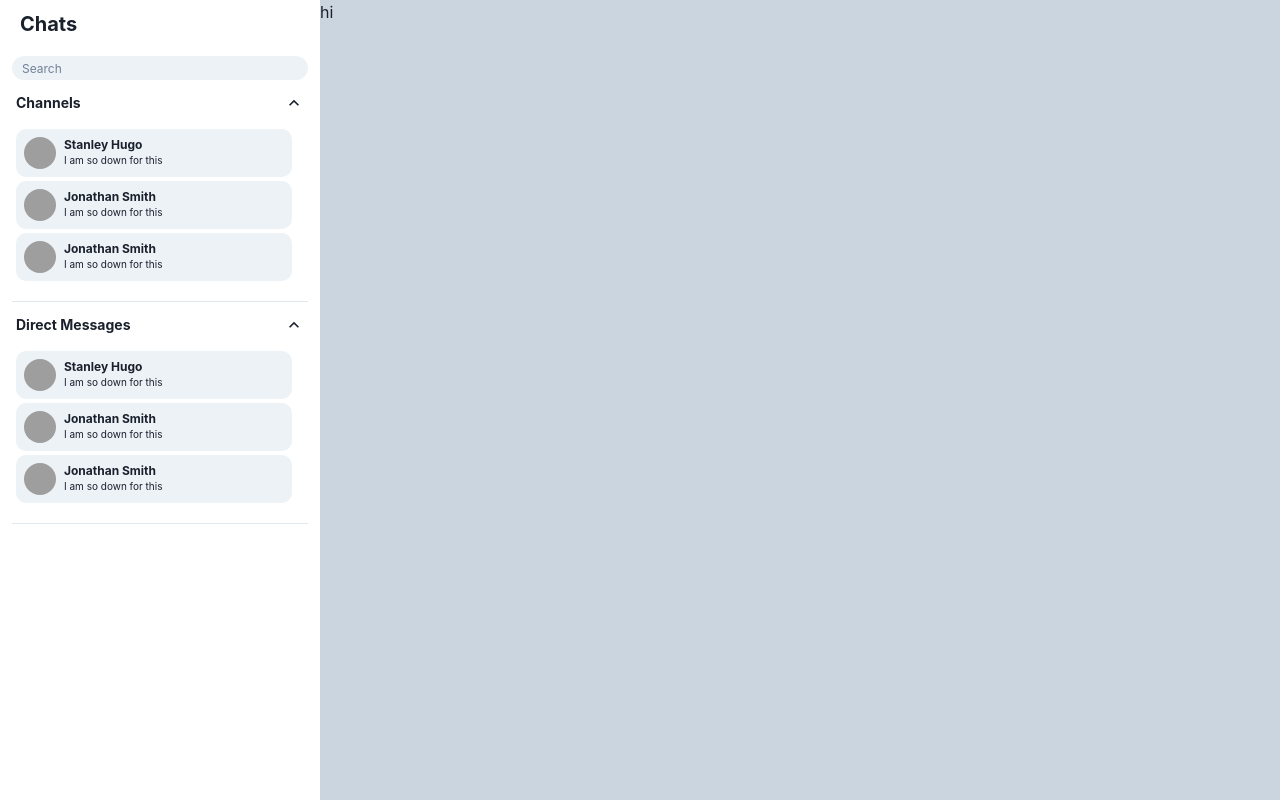
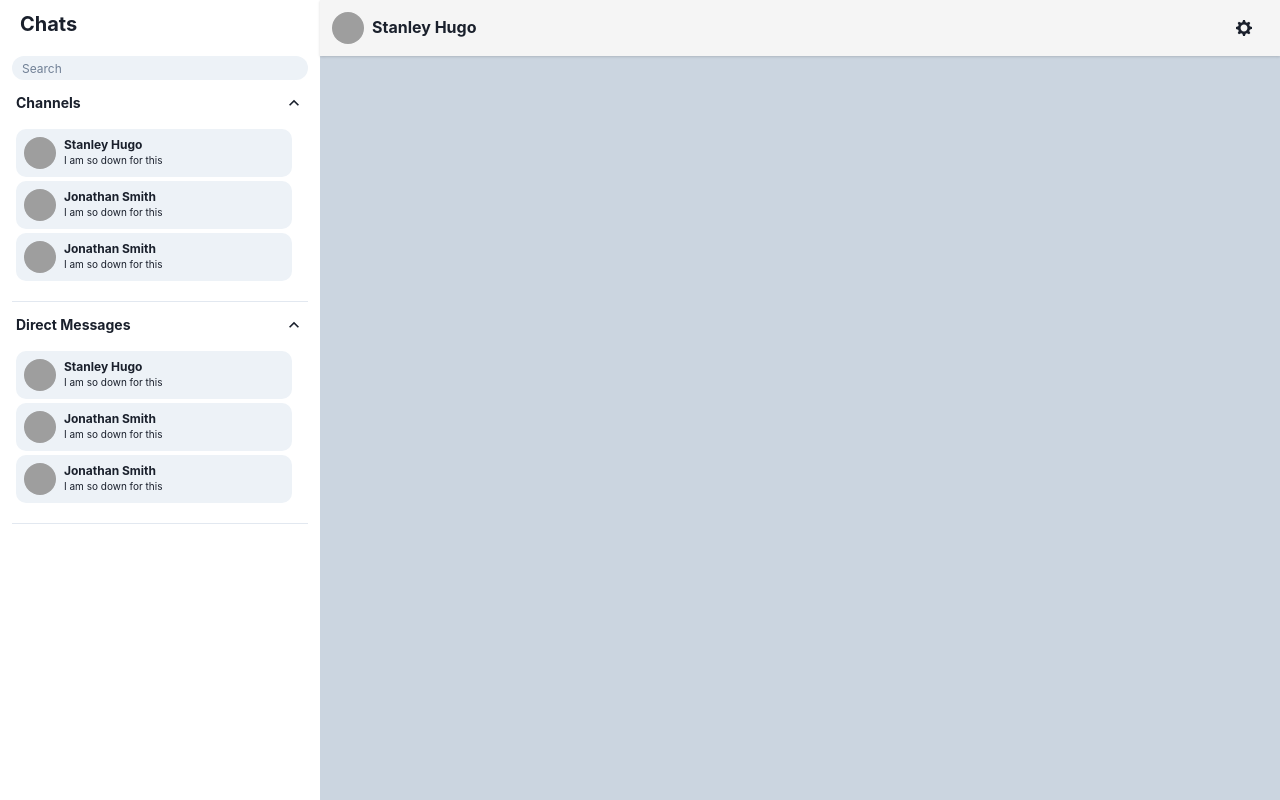
Before and after one commit to hugostanley/slack-app, a React (Create React App) app: page /client in a window 1280 px wide. Built offline with nearby package versions, Linux system fonts and the light colour scheme; grey boxes are pictures that could not be loaded.

Commit message:
Create top bar for chat box

```diff
--- /dev/null
+++ b/src/components/Client/ChatBox.jsx
@@ -0,0 +1,25 @@
+import React from "react";
+import { Box, Center, GridItem, Avatar, Flex, Heading } from "@chakra-ui/react";
+import { SettingsIcon } from "@chakra-ui/icons";
+const ChatBox = () => {
+	return (
+		<>
+			<GridItem bg={"gray.300"} area={"main"}>
+				<Flex alignItems={'center'} gap={2} w={"100%"} p={3} boxShadow={"base"} bg="whitesmoke">
+					<Avatar
+						size={"sm"}
+						name="Dan Abrahmov"
+						src="https://bit.ly/dan-abramov"
+					/>
+
+					<Flex alignItems='center' flex={2}>
+						<Heading fontSize={'md'}> Stanley Hugo </Heading>
+					</Flex>
+					<SettingsIcon mr={4}/>
+				</Flex>
+			</GridItem>
+		</>
+	);
+};
+
+export default ChatBox;
--- a/src/pages/Client.jsx
+++ b/src/pages/Client.jsx
@@ -1,12 +1,7 @@
 import React from "react";
-import {
-	Grid,
-	GridItem,
-	Heading,
-	Input,
-} from "@chakra-ui/react";
-import ChatsDropdown from "../components/Client/ChatsDropdown";
-import SideBar from '../components/Client/SideBar'
+import { Grid, GridItem } from "@chakra-ui/react";
+import SideBar from "../components/Client/SideBar";
+import ChatBox from '../components/Client/ChatBox'
 const Client = () => {
 	return (
 		<Grid
@@ -16,9 +11,7 @@ const Client = () => {
 			h="100vh"
 		>
 			<SideBar />
-			<GridItem bg={"gray.300"} area={"main"}>
-				hi
-			</GridItem>
+			<ChatBox />
 		</Grid>
 	);
 };
```
